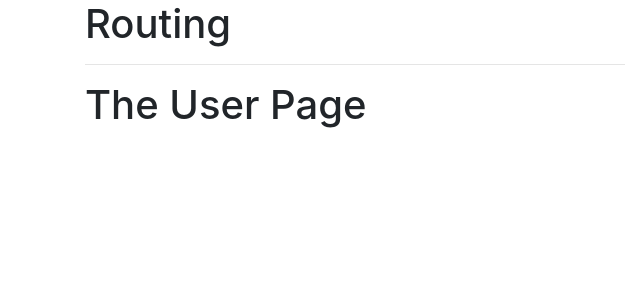
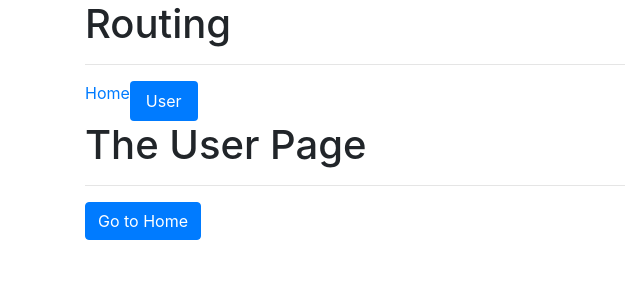
Before and after one commit to vladislavXXL/stock-trader, a Vue app: page /user in a window 1280 px wide. Shown: the top 300 px of the page, without its empty margins (0-640 px from the left). Built offline with nearby package versions, Linux system fonts and the light colour scheme.

Commit message:
Upd App with links and theirs styling

```diff
--- a/src/App.vue
+++ b/src/App.vue
@@ -4,6 +4,7 @@
             <div class="col-xs-12 col-sm-8 col-sm-offset-2 col-md-6 col-md-offset-3">
                 <h1>Routing</h1>
                 <hr>
+                <app-header></app-header>
                 <router-view></router-view>
             </div>
         </div>
@@ -11,8 +12,18 @@
 </template>
 
 <script>
+    import Header from './components/Shared/Header.vue';
 
     export default {
+        name: "Home",
+        data() {
+            return {
+
+            }
+        },
+        components: {
+            appHeader: Header
+        }
     }
 
 </script>
--- a/src/components/Shared/Header.vue
+++ b/src/components/Shared/Header.vue
@@ -1,10 +1,12 @@
 <template>
-    <h1>Server Status</h1>
+    <ul class="nav nav-pills">
+        <router-link to="/" tag="a" active-class="nav-item nav-link active" exact>Home</router-link>
+        <router-link to="/user" tag="a" active-class="nav-item nav-link active">User</router-link>
+    </ul>
 </template>
 
 <script>
+    export default {
+        name: "Header"
+    }
 </script>
-
-<style scoped>
-
-</style>
--- a/src/components/User/User.vue
+++ b/src/components/User/User.vue
@@ -1,10 +1,19 @@
 <template>
-    <h1>The User Page</h1>
+    <div>
+        <h1>The User Page</h1>
+        <hr>
+        <button @click="navigateToHome" class="btn btn-primary">Go to Home</button>
+    </div>
 </template>
 
 <script>
     export default {
-        name: "User"
+        name: "User",
+        methods: {
+            navigateToHome() {
+                this.$router.push('/')
+            }
+        }
     }
 </script>
 
```
